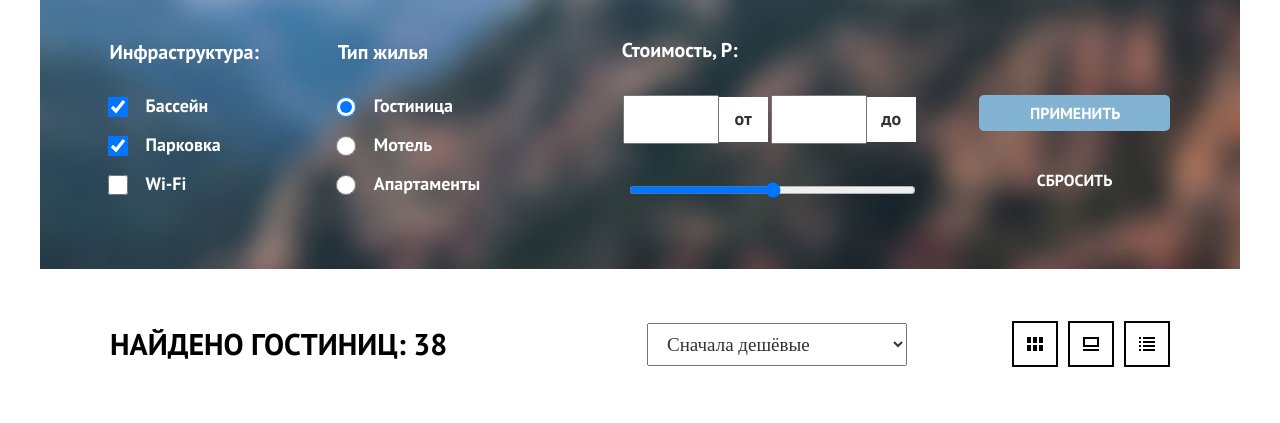
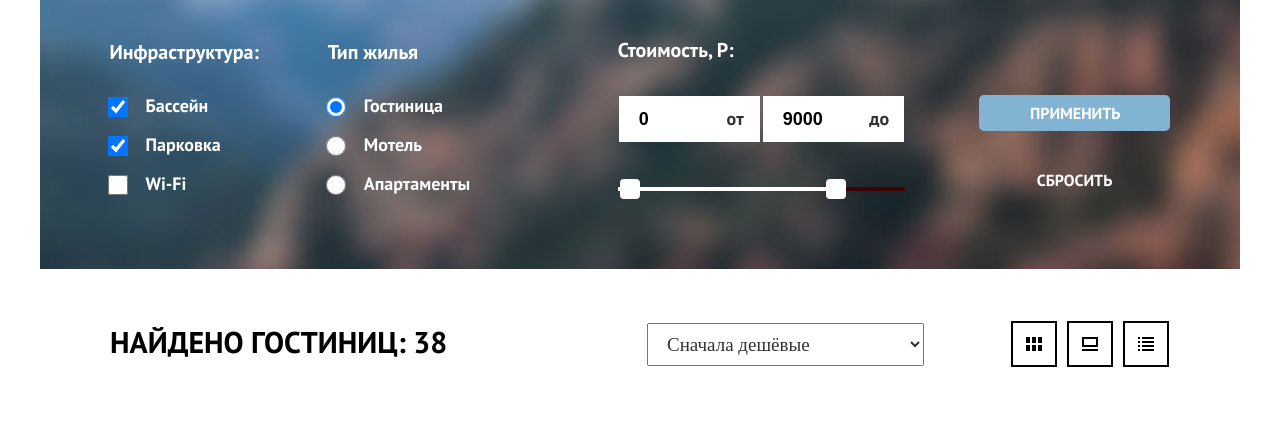
Before and after one commit to htmlacademy-htmlcss/1996353-sedona-36, a plain HTML site: page 6/catalog.html in a window 1280 px wide. Shown: the part 207-630 px from the top of the page. Drawn offline with Linux system fonts and the light colour scheme.

Commit message:
:heavy_check_mark: Сборка #6

```diff
--- a/6/catalog.html
+++ b/6/catalog.html
@@ -57,13 +57,21 @@
 
               <div class="range-price">
                 <h3>Стоимость, Р:</h3>
-              <div class="rectangle-price">
-                <input class="price-range" type="number" step="100" min="1500" max="10000" name="number1">
-                <p class="rub">от</p>
-                <input class="price-range" type="number" step="100" min="1500" max="10000" name="number2">
-                <p class="rub">до</p>
-              </div>
-              <input class="scale" type="range" min="50" max="10000" step="100">
+                <div class="rectangle-price">
+                  <input class="price-range" type="number" step="100" min="0" max="10000" value="0" name="number1">
+                  <p class="rub">от</p>
+                  <input class="price-range" type="number" step="100" min="1500" max="10000"  value="9000" name="number2">
+                  <p class="rub">до</p>
+                </div>
+                <div class="scale">
+                  <div class="scale-range">
+                    <div class="scale-bar" style="right: 61px; width: 100px;">
+                      <button type="button" class="button-toggle button-min"></button>
+                      <button type="button" class="button-toggle button-max"></button>
+                    </div>
+                  </div>
+                </div>
+
               </div>
 
               <div class="buttons-block">
--- a/6/style/style.css
+++ b/6/style/style.css
@@ -655,13 +655,13 @@ border-radius: 5px;
     gap: 30px;
     padding-top: 0;
     align-content: start;
-    margin-right: 66px;
+    margin-right: 56px;
     border: 2px solid transparent;
  }
 
  .catalog-filter-group:nth-child(2) {
   margin: 0;
-  margin-right: 70px;
+  margin-right: 72px;
  }
 
 
@@ -718,7 +718,7 @@ border-radius: 5px;
 
  .range-price h3 {
   margin-top: 0;
-  margin-bottom: 32px;
+  margin-bottom: 33px;
   text-align: left;
   font-style: normal;
   font-weight: 700;
@@ -739,13 +739,14 @@ border-radius: 5px;
 
  .price-range {
   display: block;
-  width: 65px;
-  height: 43px;
-  padding-left: 25px;
+  width: 70px;
+  height: 44px;
+  padding-left: 20px;
   font-style: normal;
   font-weight: 700;
   font-size: 18px;
   line-height: 24px;
+  border: none;
   color:#000000;
 
  }
@@ -753,12 +754,12 @@ border-radius: 5px;
  .rub {
   display: block;
   width: 25px;
-  height: 31px;
+  /* height: 31px; */
   margin: 0;
   margin-right: 3px;
   color: #333333;
   background-color: #fff;
-  padding: 7px 12px;
+  padding: 8px 12px;
   text-align: baseline;
   font-style: normal;
   font-weight: 400;
@@ -768,10 +769,41 @@ border-radius: 5px;
  }
 
  .scale {
-  margin-top: 40px;
+  position: relative;
+  margin-top: 44px;
    width: 287px;
-   height: 10px;
-   background-color: #fff;
+   height: 4px;
+   background-color: #3e0202
+ }
+
+ .scale-range {
+  position: absolute;
+  width: 226px;
+  height: 4px;
+  background-color: #ffffff;
+ }
+
+ .button-toggle {
+  position: absolute;
+  width: 20px;
+  height: 20px;
+  background-color: #fff;
+  top: -8px;
+  border: 2px solid white;
+  border-radius: 4px;
+
+ }
+
+ .button-toggle:hover {
+  background-color: #15ac3b;
+ }
+
+ .button-min {
+  left: 2px;
+ }
+
+ .button-max {
+  right: -2px;
  }
 
 
@@ -873,30 +905,32 @@ border-radius: 5px;
 }
 
 .sort-price h2 {
+  display: block;
   width: 350px;
-  height: 36px;
+  height: 40px;
   font-style: normal;
   font-weight: 700;
   font-size: 30px;
   line-height: 36px;
   margin: 0;
-  margin-right: auto;
+  margin-right: 187px;
 }
 
 .hotels-select {
   padding-top: 8px;
-  width: 290px;
+  width: 340px;
   height: 50px;
   font-weight: 400;
   font-size: 16px;
   text-align: center;
+  margin-right: 6px;
 }
 
 
 .hotels-select-name {
   display: flex;
   align-items: center;
-  width: 260px;
+  width: 277px;
   font-family: "PT Sans, sans-serif";
   font-style: normal;
   font-weight: 400;
@@ -916,7 +950,7 @@ border-radius: 5px;
 
  .show-icons {
   margin: 0;
-  margin-left: 35px;
+  padding-left: 18px;
   display: flex;
   gap: 10px;
   list-style: none;
@@ -1126,8 +1160,24 @@ grid-template-areas:
 }
 
 /*------------------ модальное окно--------------------- */
+ .modal-contain {
+  /* position: fixed;
+  left: 0;
+  top: 0;  */
+  margin-left: auto;
+  margin-right: auto;
+  display: flex;
+  width: 100%;
+  height: 100%;
+  /* background-color: rgba(237, 226, 226, 0.8); */
+  /* visibility: hidden; */
+  background: url(../img/mod-pefpics.png) no-repeat center;
+}
+
 .search-hotel {
-  margin: 0 auto;
+  position: relative;
+  margin: auto;
+  top: 396px;
   padding: 64px 70px;
   width: 573px;
   height: 446px;
@@ -1139,7 +1189,6 @@ grid-template-areas:
   padding: 64px 70px;
   isolation: isolate;
   outline: 1px solid orange;
-  position: relative;
 }
 
 .button-cross {
@@ -1149,6 +1198,7 @@ grid-template-areas:
   top: 60px;
   padding: 20px;
   background: url(../img/ellipse-for-modal.png) no-repeat center;
+  cursor: pointer;
 }
 
 
```
Also changed, not shown: 6/hotels.html (+3 -1 lines), 6/index.html (+31 -22 lines), 4 other files.
